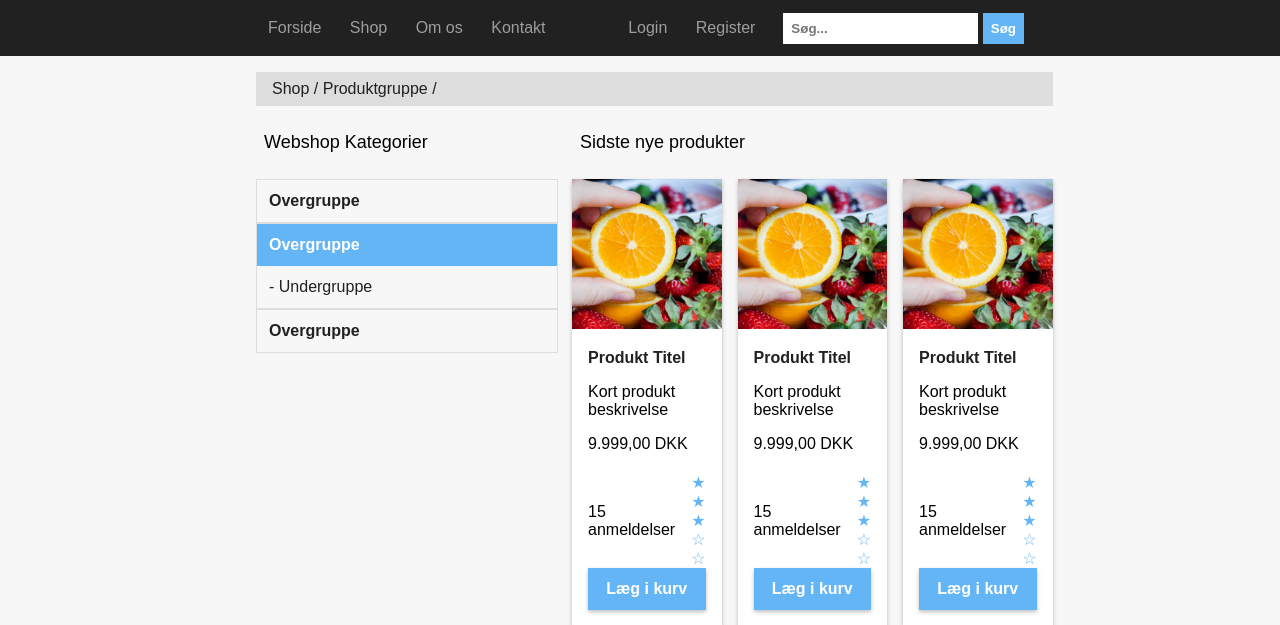
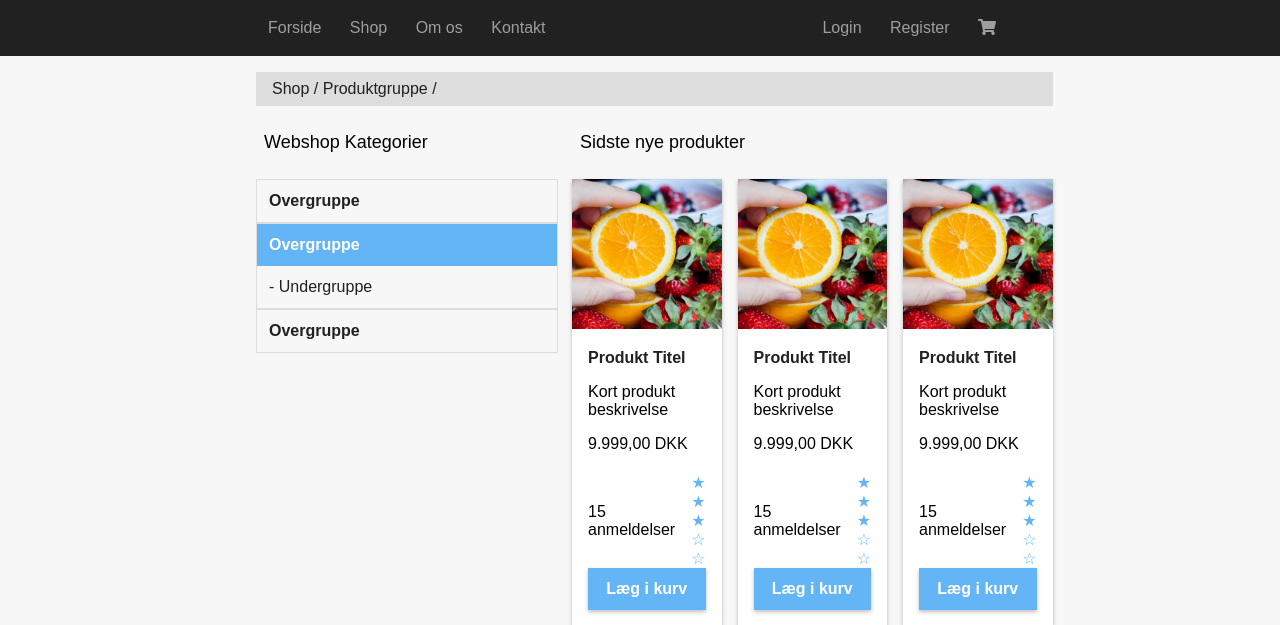
Before and after one commit to kristianjonsson/ehandel, a PHP site: page / in a window 1280 px wide. Shown: the top 625 px of the page. Run offline with PHP 8.4, Linux system fonts and the light colour scheme; some libraries are stand-ins or nearby versions.

Commit message:
cart icon

```diff
--- a/index.php
+++ b/index.php
@@ -6,6 +6,7 @@
 	<meta charset="utf-8" />
 	<meta name="viewport" content="width=device-width, initial-scale=1.0">
 	<link rel="stylesheet" href="styles.css">
+    <link rel="stylesheet" href="https://use.fontawesome.com/releases/v5.0.13/css/all.css" integrity="sha384-DNOHZ68U8hZfKXOrtjWvjxusGo9WQnrNx2sqG0tfsghAvtVlRW3tvkXWZh58N9jp" crossorigin="anonymous">
 	<title>e handel</title>
 </head>
 
@@ -37,12 +38,11 @@
 						<li>
 							<a href="">Register</a>
 						</li>
+                        <li>
+                            <a href=""><i class="fas fa-shopping-cart carti"></i></a>
+                        </li>
+					</ul>
 
-					</ul>
-					<form class="search" action="">
-						<input type="search" placeholder="Søg...">
-						<button type="submit">Søg</button>
-					</form>
 				</div>
 			</div>
 		</nav>
@@ -107,6 +107,7 @@
 							</div>
 						</div>
 					</div>
+
 					<div class="options">
 						<button class="btn btn-primary pull-right">Læg i kurv</button>
 					</div>
```
Also changed, not shown: styles.css (line endings or trailing spaces).
